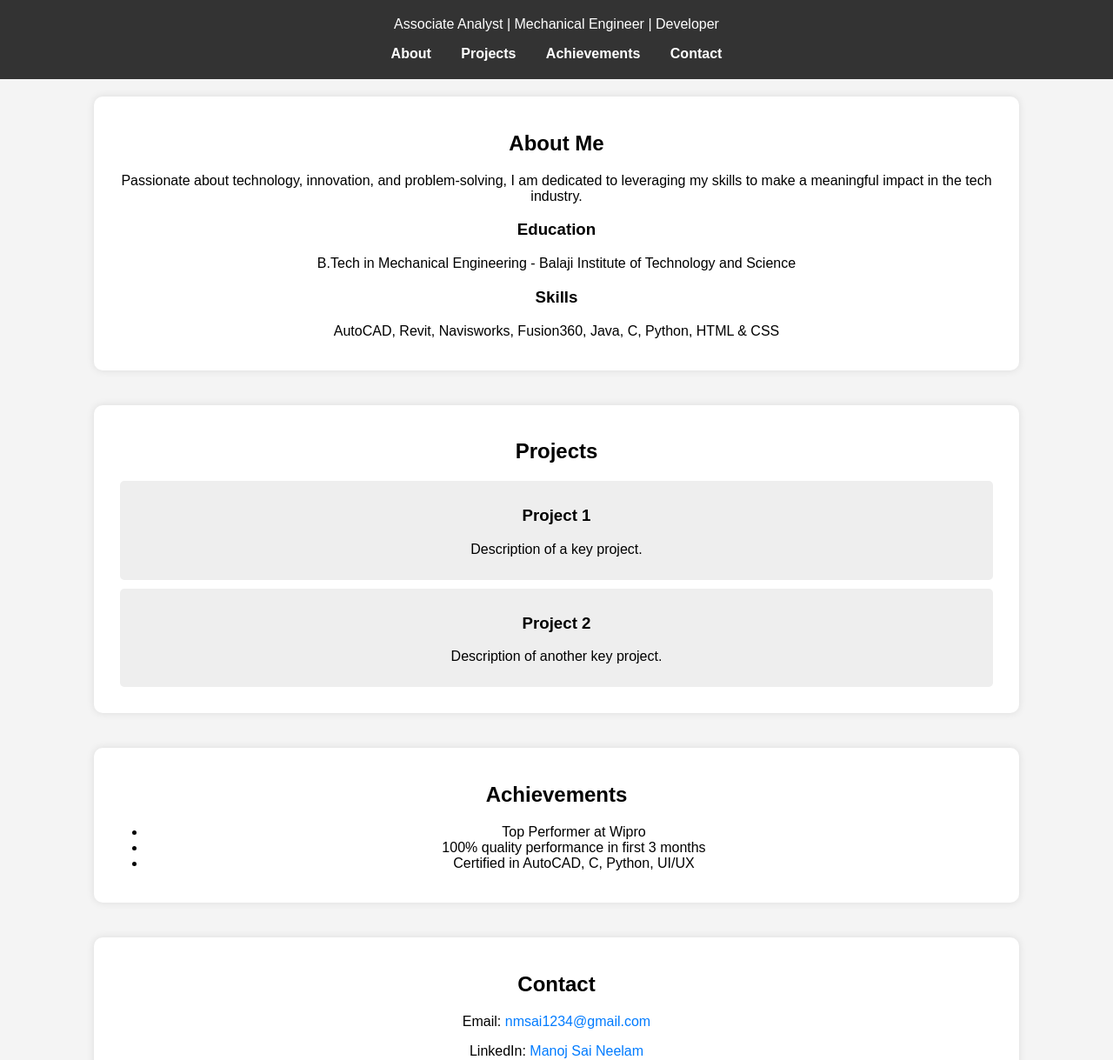
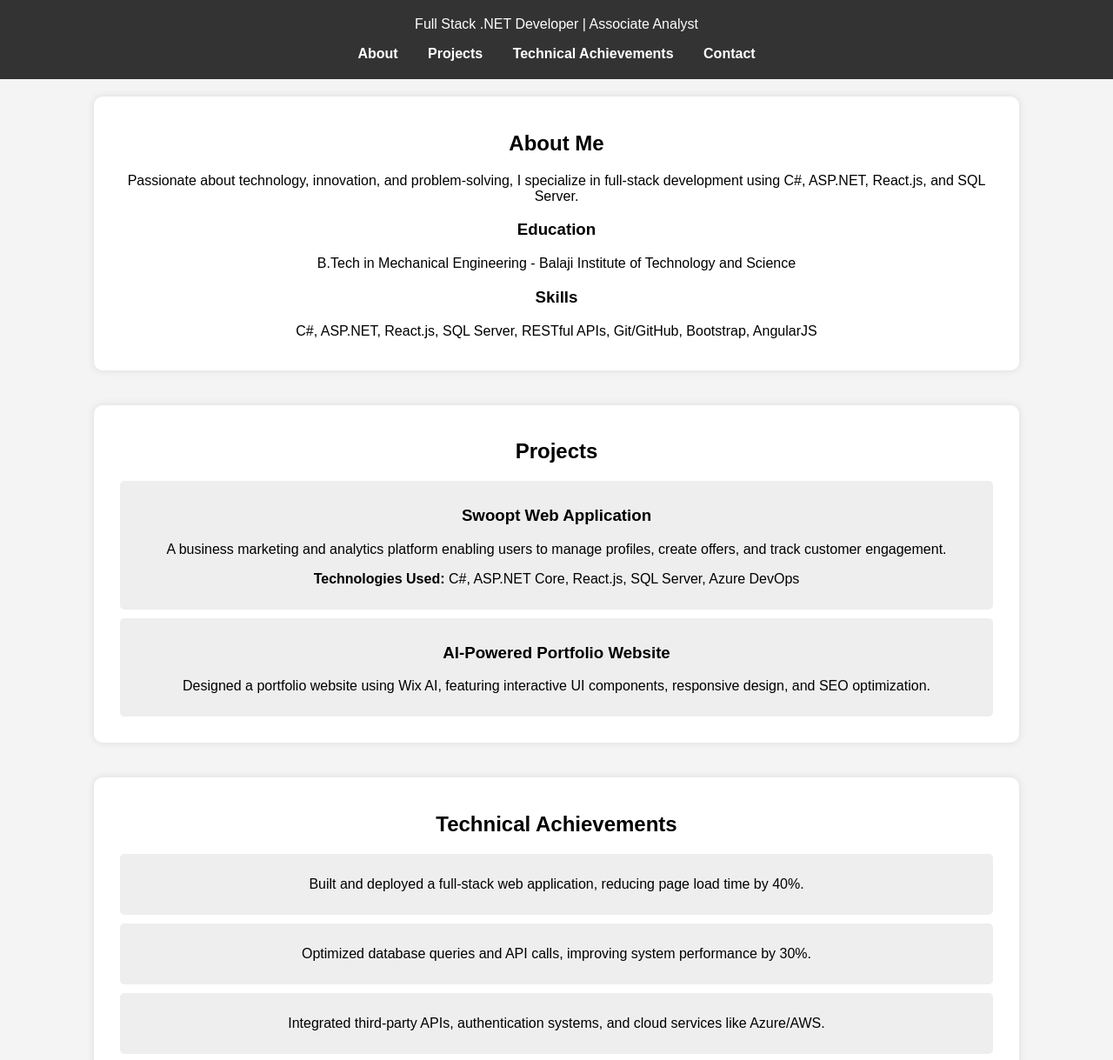
Before and after one commit to ManojsaiNeelam/portfoilo, a website: page index.html in a window 1280 px wide. Shown: the part 81-1300 px from the top of the page at 87% size. Drawn offline with Linux system fonts and the light colour scheme.

Commit message:
Update index.html
Signed-off-by: ManojsaiNeelam <nmsai1234@gmail.com>

```diff
--- a/index.html
+++ b/index.html
@@ -33,7 +33,7 @@
             display: inline-block;
             width: 80%;
         }
-        .project {
+        .project, .achievement {
             background-color: #eee;
             padding: 10px;
             margin: 10px;
@@ -57,49 +57,55 @@
 <body>
     <header>
         <h1>Manoj Sai Neelam</h1>
-        <p>Associate Analyst | Mechanical Engineer | Developer</p>
+        <p>Full Stack .NET Developer | Associate Analyst</p>
         <nav>
             <a href="#about">About</a>
             <a href="#projects">Projects</a>
-            <a href="#achievements">Achievements</a>
+            <a href="#achievements">Technical Achievements</a>
             <a href="#contact">Contact</a>
         </nav>
     </header>
 
     <section id="about">
         <h2>About Me</h2>
-        <p>Passionate about technology, innovation, and problem-solving, I am dedicated to leveraging my skills to make a meaningful impact in the tech industry.</p>
+        <p>Passionate about technology, innovation, and problem-solving, I specialize in full-stack development using C#, ASP.NET, React.js, and SQL Server.</p>
         <h3>Education</h3>
         <p>B.Tech in Mechanical Engineering - Balaji Institute of Technology and Science</p>
         <h3>Skills</h3>
-        <p>AutoCAD, Revit, Navisworks, Fusion360, Java, C, Python, HTML & CSS</p>
+        <p>C#, ASP.NET, React.js, SQL Server, RESTful APIs, Git/GitHub, Bootstrap, AngularJS</p>
     </section>
 
     <section id="projects">
         <h2>Projects</h2>
         <div class="project">
-            <h3>Project 1</h3>
-            <p>Description of a key project.</p>
+            <h3>Swoopt Web Application</h3>
+            <p>A business marketing and analytics platform enabling users to manage profiles, create offers, and track customer engagement.</p>
+            <p><strong>Technologies Used:</strong> C#, ASP.NET Core, React.js, SQL Server, Azure DevOps</p>
         </div>
         <div class="project">
-            <h3>Project 2</h3>
-            <p>Description of another key project.</p>
+            <h3>AI-Powered Portfolio Website</h3>
+            <p>Designed a portfolio website using Wix AI, featuring interactive UI components, responsive design, and SEO optimization.</p>
         </div>
     </section>
 
     <section id="achievements">
-        <h2>Achievements</h2>
-        <ul>
-            <li>Top Performer at Wipro</li>
-            <li>100% quality performance in first 3 months</li>
-            <li>Certified in AutoCAD, C, Python, UI/UX</li>
-        </ul>
+        <h2>Technical Achievements</h2>
+        <div class="achievement">
+            <p>Built and deployed a full-stack web application, reducing page load time by 40%.</p>
+        </div>
+        <div class="achievement">
+            <p>Optimized database queries and API calls, improving system performance by 30%.</p>
+        </div>
+        <div class="achievement">
+            <p>Integrated third-party APIs, authentication systems, and cloud services like Azure/AWS.</p>
+        </div>
     </section>
 
     <section id="contact">
         <h2>Contact</h2>
         <p>Email: <a href="mailto:nmsai1234@gmail.com">nmsai1234@gmail.com</a></p>
         <p>LinkedIn: <a href="https://www.linkedin.com/in/manoj-sai-neelam-2b27b1238/" target="_blank">Manoj Sai Neelam</a></p>
+        <p>Portfolio: <a href="https://neelammanojsai.wixsite.com/manojsai-neealm" target="_blank">My Portfolio</a></p>
     </section>
 
     <footer>
```
